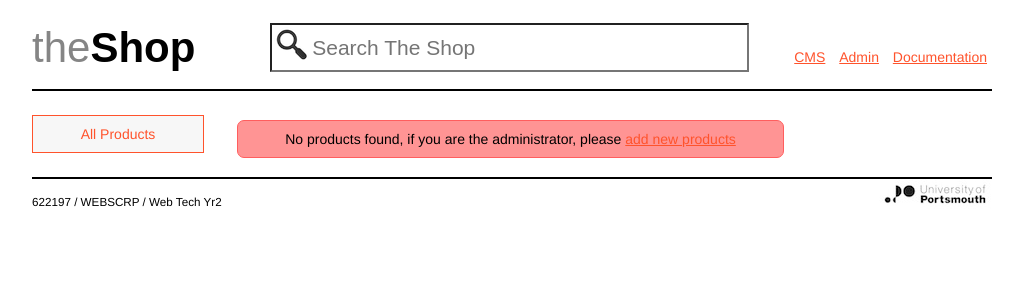
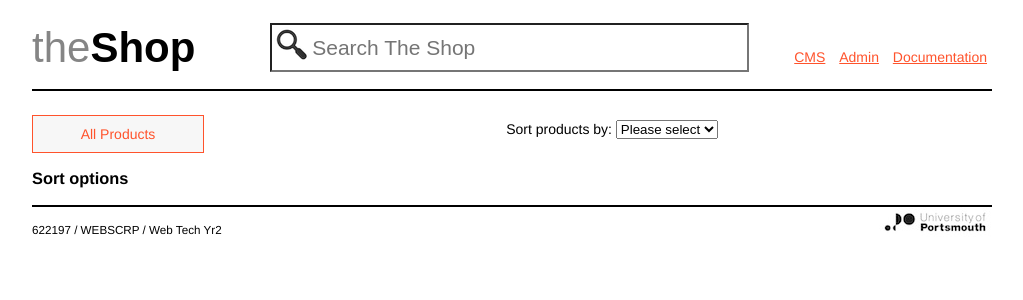
Before and after one commit to rknightuk/theshopcms, a PHP site: page / in a window 1280 px wide. Shown: the top 300 px of the page, without its empty margins (128-1151 px from the left). Run offline with PHP 8.4, Linux system fonts and the light colour scheme; data that the repository does not hold is empty.

Commit message:
Added functioning sort drop-down, load products on home page via js

```diff
--- a/inc/category_mult.php
+++ b/inc/category_mult.php
@@ -13,6 +13,20 @@ else 	{
 	//echo $query;
 	//echo "Category is: ".$category;
 	$result = mysqli_query($dbc, $query);
+
+	?>
+
+	<nav id='more'>
+
+	<p>Sort products by: <select name="aa" onchange="changeCategory('<?php echo "$category";?>', this.value)">
+				<option value="">Please select</option>
+				<option value="product_name">name</option>
+				<option value="price">price</option>
+			</select></p>
+
+	</nav>
+
+	<?php
 
 	if ($result) {
 			while ( $row = mysqli_fetch_array($result)){
@@ -33,6 +47,7 @@ else 	{
 	<p class="add_to_basket"><a href="#">Add to basket</a></p>
 
 	</section>';
+
 		}
 	}
 
--- a/inc/header.php
+++ b/inc/header.php
@@ -27,7 +27,7 @@ xmlhttp.onreadystatechange=function()
     document.getElementById("content").innerHTML=xmlhttp.responseText;
     }
   }
-xmlhttp.open("GET","inc/category_mult.php?category="+category+"&sortby="+sort,true);
+xmlhttp.open("GET","inc/category_mult.php?category="+category+"&sortby="+sort,false);
 xmlhttp.send();
 }
 </script>
--- a/inc/nav_main.php
+++ b/inc/nav_main.php
@@ -19,6 +19,12 @@
 			?>
 			</ul>
 
+			<h3>Sort options</h3>
+
+
+
+
+
 		</nav>
 
 		<section class="content" id="content">
--- a/inc/style.css
+++ b/inc/style.css
@@ -341,3 +341,7 @@ tbody tr:hover td
 tr	{
 	border-bottom: 1px solid #e5e5e5;
 }
+
+#more	{
+	text-align: center;
+}
--- a/index.php
+++ b/index.php
@@ -9,25 +9,9 @@ if(isset($_GET['start'])){
 }
 ?>
 
-			<?php
+	<section class="content">
+		<script>window.onload=changeCategory(0, 'product_id')</script>
 
-				require("db/connect_db.php");
-
-				$query = "SELECT * FROM products";
-				$result = mysqli_query($dbc, $query);
-
-				if ($result) {
-					while ( $row = mysqli_fetch_array($result)){
-						include ("inc/product_mult.php");
-					}
-				}
-				else {
-					echo "<p class='feedback_no'>Failed to retrieve products from database. Please try again.</p>";
-				}
-				if (mysqli_num_rows($result) == 0){
-					echo "<p class='feedback_no'>No products found, if you are the administrator, please <a href='/cms/upload.php'>add new products</a>";
-				}
-
-			?>
+		</section>
 
 <?php include('inc/footer.php');?>
```
